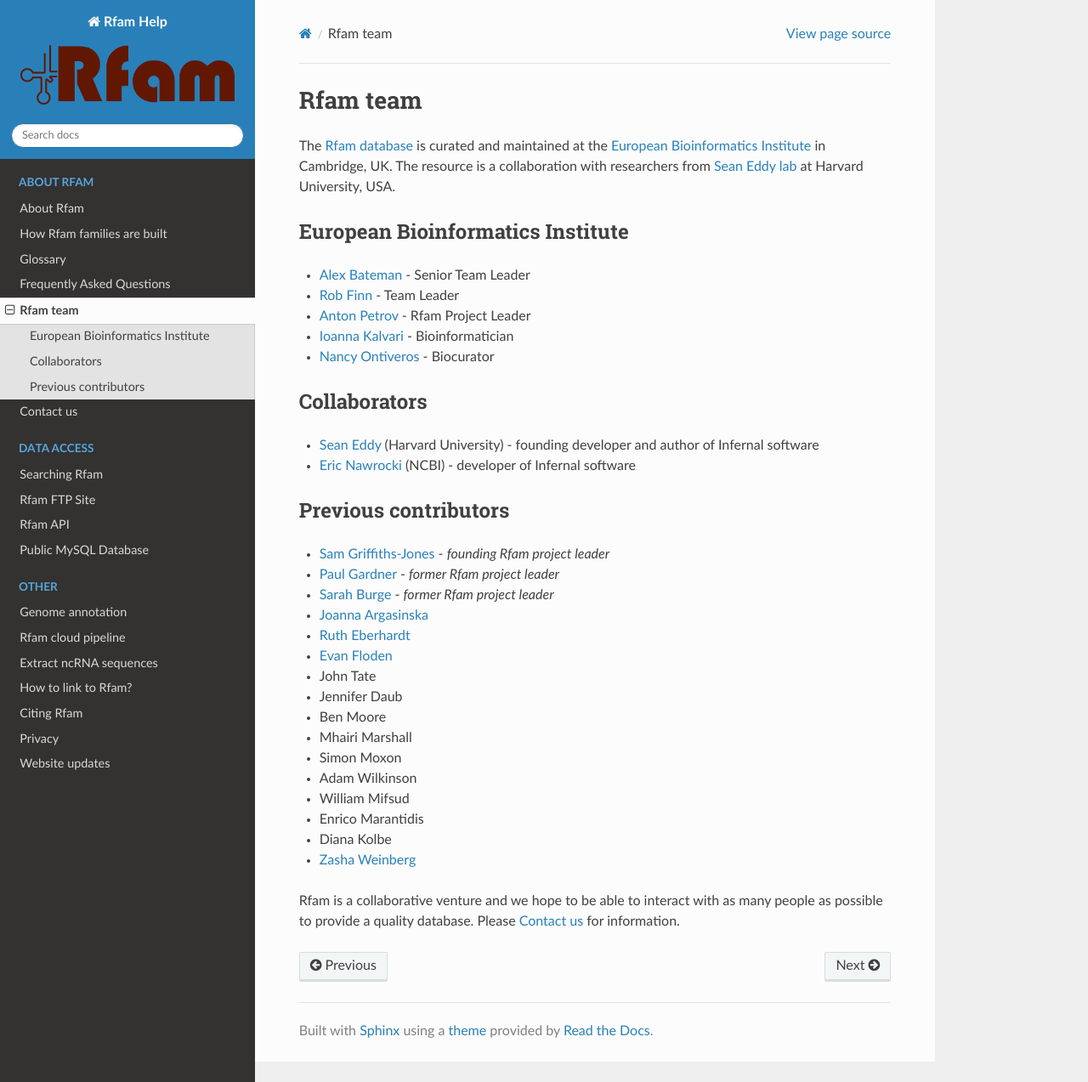
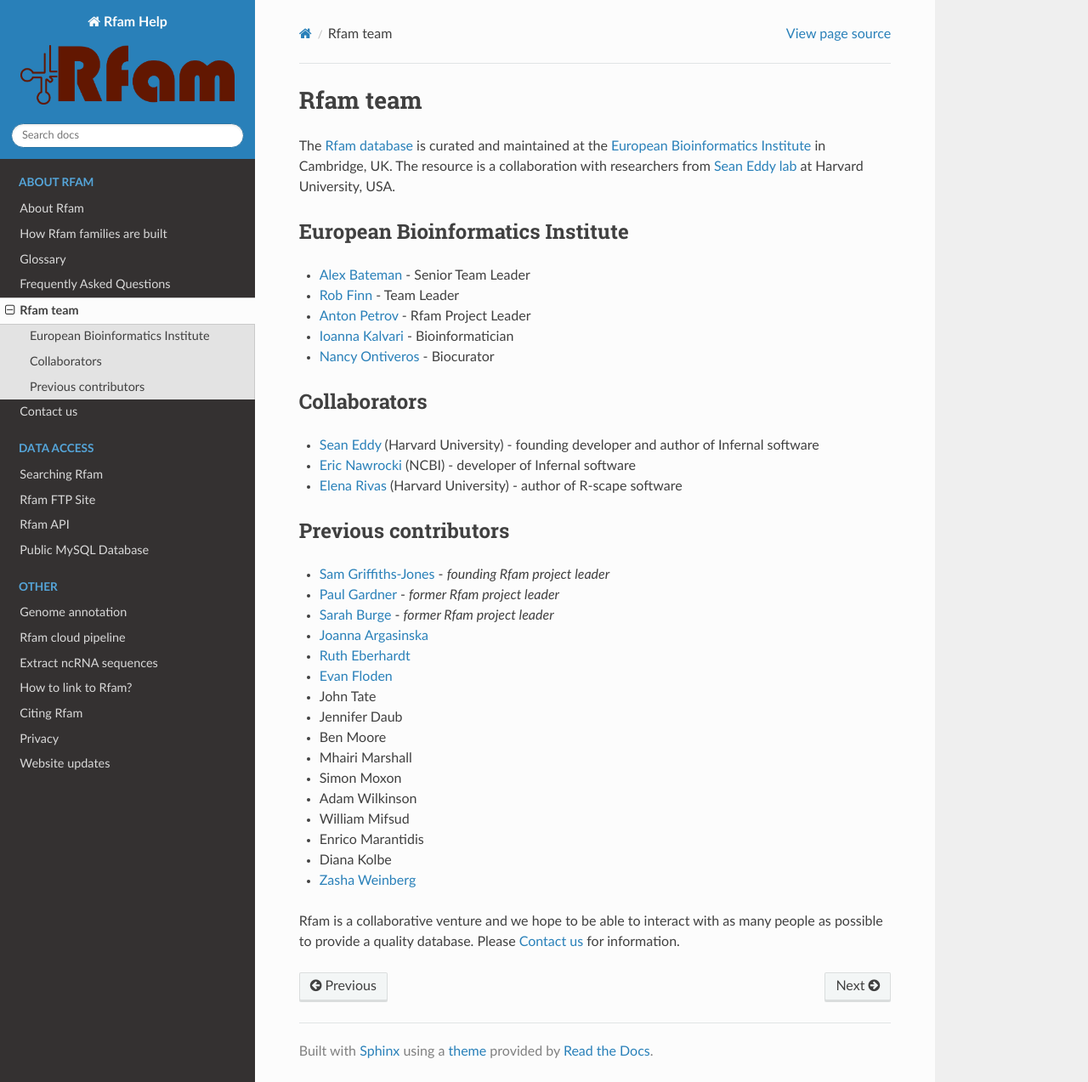
Before and after one commit to Rfam/rfam-docs, a Sphinx documentation site: the page built from docs/source/rfam-team.rst, in a window 1280 px wide and 1273 px high. Shown: the whole window at 85% size. Built offline with Sphinx 7.4.7 and the Read the Docs theme 2.0.0, drawn with Linux system fonts in a browser that asks for light colours.

Commit message:
Add Elena Rivas to Rfam team as collaborator

```diff
--- a/docs/source/rfam-team.rst
+++ b/docs/source/rfam-team.rst
@@ -19,6 +19,7 @@
 
 * `Sean Eddy <http://orcid.org/0000-0001-6676-4706>`_ (Harvard University) - founding developer and author of Infernal software
 * `Eric Nawrocki <http://orcid.org/0000-0002-2497-3427>`_ (NCBI) - developer of Infernal software
+* `Elena Rivas <https://www.mcb.harvard.edu/directory/elena-rivas/>`_ (Harvard University) - author of R-scape software
 
 Previous contributors
 ---------------------
```
